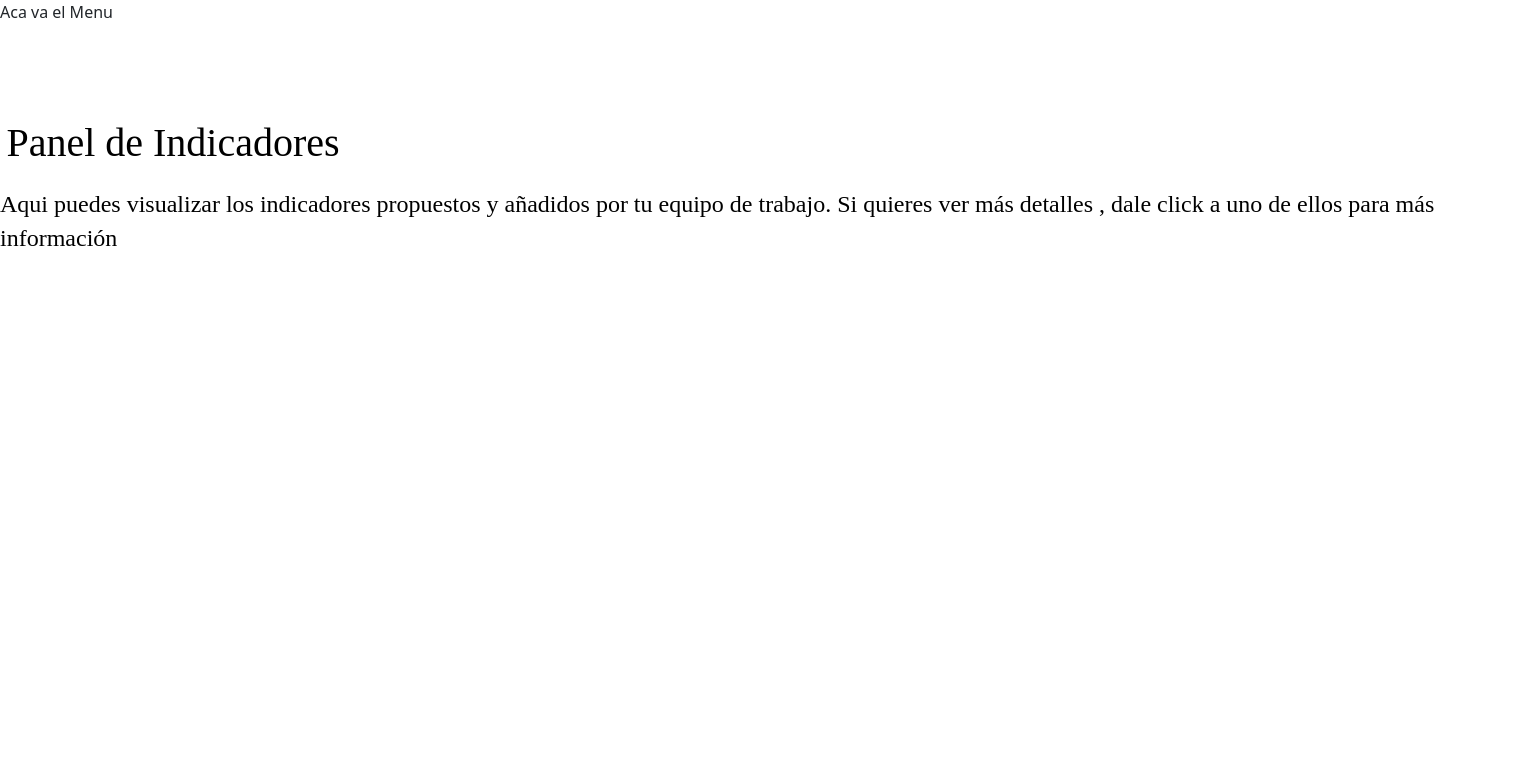
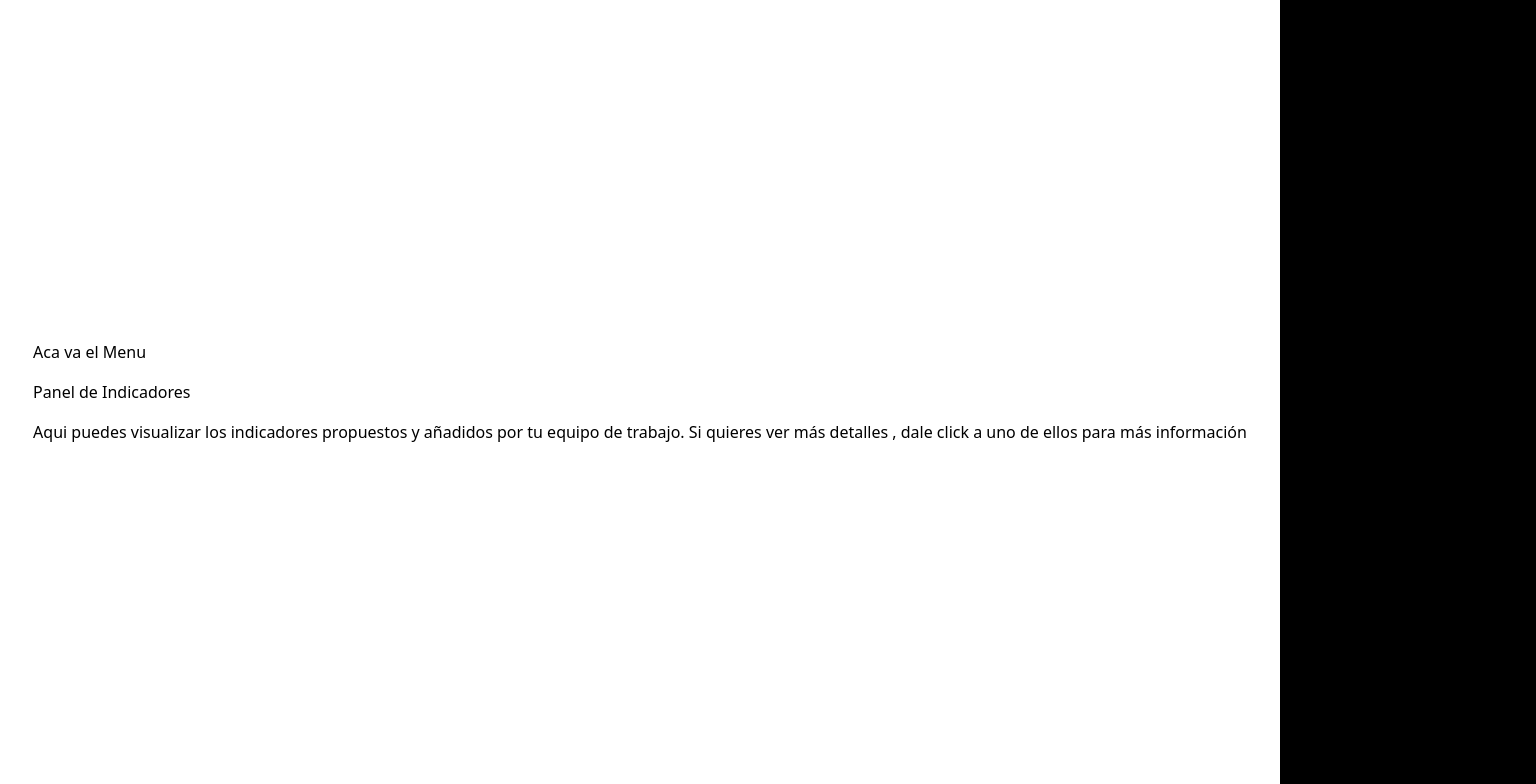
Before and after one commit to sepulveda272/Proyecto_Final, a React (Create React App) app in the folder Front/filtro/: page /panel in a window 1280 px wide. Shown: the top 784 px of the page, 1536 px wide, since content can reach past the window. Built offline with nearby package versions, Linux system fonts and the light colour scheme.

Commit message:
💥 NEW:  Funcionalidad completa

```diff
--- a/Front/filtro/src/App.js
+++ b/Front/filtro/src/App.js
@@ -7,6 +7,8 @@ import Panel from './components/Panel.jsx';
 import Presentacion from './components/Presentacion.jsx';
 import './css/Login.css';
 import './css/Panel.css';
+import './css/Loading.css';
+
 
 function App() {
   const [loading, setLoading] = useState(true);
@@ -26,7 +28,7 @@ function App() {
       <div className="App">
 
         <Routes>
-          <Route path="/" element={<Formulario />} />
+          <Route  path="/" element={<Formulario className='fondo_black' />} />
           <Route path="/inicio" element={<Presentacion />} />
           <Route path="/loading" element={<Loading />} />
           <Route path='/panel' element={<Panel/>}/>
--- a/Front/filtro/src/components/Formulario.jsx
+++ b/Front/filtro/src/components/Formulario.jsx
@@ -1,9 +1,7 @@
 import React, { useState } from 'react';
 import {Navigate} from 'react-router-dom';
 import 'bootstrap/dist/css/bootstrap.min.css';
-import Presentacion from './Presentacion'
-import '../css/Login.css';
-import '../css/Panel.css';
+import Presentacion from './Presentacion.jsx'
 
 
 const Formulario = () => {
@@ -25,7 +23,7 @@ const Formulario = () => {
 
     return (
         <div>
-            <header className="App-header fondo">
+            <div className="App-header">
         {!mostrarInicio && (
           <div className="form-container">
             <p className="title">Welcome back</p>
@@ -81,7 +79,7 @@ const Formulario = () => {
         // Muestra el componente Inicio después de 10 segundos
         <Presentacion />
       )}
-      </header>
+      </div>
         </div>
     );
 };
--- a/Front/filtro/src/components/Loading.jsx
+++ b/Front/filtro/src/components/Loading.jsx
@@ -1,16 +1,18 @@
 import React from 'react';
 import { Spinner } from 'reactstrap';
 import 'bootstrap/dist/css/bootstrap.min.css';
-import '../css/Loading.css';
+
 
 function Loading() {
     return (
         <>
+        <div className='fondo_black'>
             <div className='divPadre'>
                 <div className='divHijo'>
                     <Spinner color='primary'/>
                 </div>
             </div>
+        </div>
 
 
         </>
--- a/Front/filtro/src/components/Panel.jsx
+++ b/Front/filtro/src/components/Panel.jsx
@@ -1,5 +1,6 @@
 import React, { useState, useEffect } from 'react';
 import Loading from './Loading';
+
 
 
 const Panel = () => {
@@ -18,18 +19,18 @@ const Panel = () => {
 
     return (
       <>
-        <div className='menu'>
-          <p>Aca va el Menu</p>
-        </div>
-        <div className='estructura'>
-          <div  className='title'>
-            <p className='title_main'> Panel de Indicadores </p>
-            <p className='text_main'> Aqui puedes visualizar los indicadores propuestos y añadidos por tu equipo de trabajo. Si quieres ver más detalles , dale click a uno de ellos para más información  </p>
+        <div className='fondo_white'>
+          <div>
+            <div /* className='menu' */>
+              <p>Aca va el Menu</p>
+            </div>
+            <div /* className='estructura' */>
+              <div  /* className='title' */>
+                <p /* className='title_main' */> Panel de Indicadores </p>
+                <p /* className='text_main' */> Aqui puedes visualizar los indicadores propuestos y añadidos por tu equipo de trabajo. Si quieres ver más detalles , dale click a uno de ellos para más información  </p>
+              </div>
+            </div>
           </div>
-          {/* <div>
-            <p>Aca va la tabla</p>
-          </div> */}
-
         </div>
       </>
     );
--- a/Front/filtro/src/components/Presentacion.jsx
+++ b/Front/filtro/src/components/Presentacion.jsx
@@ -3,7 +3,7 @@ import React from 'react';
 function Inicio() {
 
   return (
-    <div>
+    <div className='init'>
       hola
     </div>
   );
--- a/Front/filtro/src/css/Loading.css
+++ b/Front/filtro/src/css/Loading.css
@@ -1,4 +1,3 @@
-
 
 .divHijo{
     margin: 0;
--- a/Front/filtro/src/css/Login.css
+++ b/Front/filtro/src/css/Login.css
@@ -1,10 +1,15 @@
+body{
+  background-color: black;
+}
+
+
 
 .form-container {
   top: 160px;
   left: 492px;
   width: 936px;
   height: 761px;
-  background: #FFFFFF 0% 0% no-repeat padding-box;
+  background: #fffdfd 0% 0% no-repeat padding-box;
   border: 1px solid #707070;
   border-radius: 67px;
   opacity: 1;
--- a/Front/filtro/src/css/Panel.css
+++ b/Front/filtro/src/css/Panel.css
@@ -1,6 +1,4 @@
-
-
-
+/* LOADING */
 .divPadre{
     height: 100vh;
     position: relative;
@@ -14,3 +12,14 @@
     -ms-transform: translate(-50%, -50%);
     transform: translate(-50%, -50%);
 }
+
+
+.fondo_white {
+    background-color: rgb(255, 255, 255)!important;
+    color: rgb(0, 0, 0);
+    width: 100%;
+    height: 100vh;
+    display: flex;
+    justify-content: center;
+    align-items: center;
+}
```
